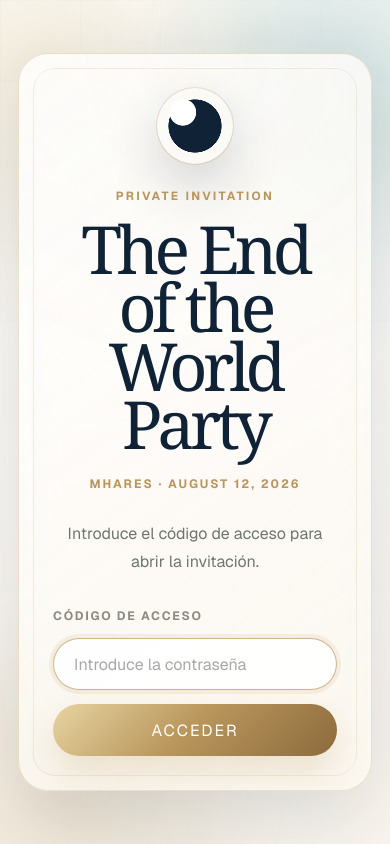
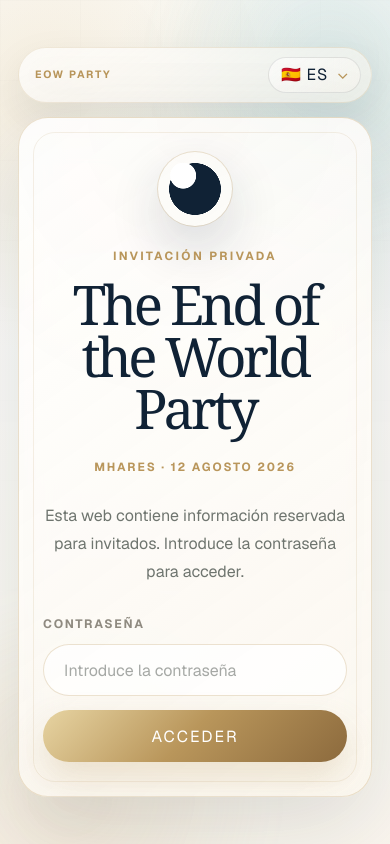
Before and after one commit to jose149/eclipse, a Next.js app: page / in a window 390 px wide. Built offline with nearby package versions, Linux system fonts and the light colour scheme.

Commit message:
added language passwordgate

```diff
--- a/src/app/components/passwordGate/PasswordGate.css
+++ b/src/app/components/passwordGate/PasswordGate.css
@@ -2,16 +2,16 @@
   position: fixed;
   inset: 0;
   z-index: 3000;
-  display: grid;
-  place-items: center;
   min-height: 100dvh;
   padding: 24px;
   overflow-x: hidden;
   overflow-y: auto;
+  display: grid;
+  place-items: center;
   background:
     radial-gradient(circle at 12% 10%, rgba(217, 192, 138, 0.28), transparent 32%),
     radial-gradient(circle at 88% 14%, rgba(125, 170, 163, 0.22), transparent 30%),
-    linear-gradient(180deg, rgba(255, 255, 255, 0.94), rgba(251, 247, 239, 0.92));
+    linear-gradient(180deg, rgba(255, 255, 255, 0.96), rgba(251, 247, 239, 0.94));
   backdrop-filter: blur(22px);
 }
 
@@ -20,10 +20,10 @@
   position: absolute;
   inset: 0;
   background-image:
-    linear-gradient(rgba(23, 32, 42, 0.028) 1px, transparent 1px),
-    linear-gradient(90deg, rgba(23, 32, 42, 0.028) 1px, transparent 1px);
+    linear-gradient(rgba(23, 32, 42, 0.026) 1px, transparent 1px),
+    linear-gradient(90deg, rgba(23, 32, 42, 0.026) 1px, transparent 1px);
   background-size: 80px 80px;
-  mask-image: linear-gradient(to bottom, rgba(0, 0, 0, 0.45), transparent 78%);
+  mask-image: linear-gradient(to bottom, rgba(0, 0, 0, 0.38), transparent 78%);
   pointer-events: none;
 }
 
@@ -39,7 +39,7 @@
   height: 420px;
   left: -140px;
   bottom: -160px;
-  background: radial-gradient(circle, rgba(185, 150, 91, 0.18), transparent 68%);
+  background: radial-gradient(circle, rgba(185, 150, 91, 0.16), transparent 68%);
 }
 
 .password-gate__ambient--two {
@@ -47,13 +47,97 @@
   height: 360px;
   right: -120px;
   top: -120px;
-  background: radial-gradient(circle, rgba(125, 170, 163, 0.18), transparent 68%);
+  background: radial-gradient(circle, rgba(125, 170, 163, 0.16), transparent 68%);
+}
+
+.password-gate__shell {
+  position: relative;
+  z-index: 1;
+  width: min(100%, 560px);
+  margin: 32px 0;
+}
+
+.password-gate__topbar {
+  width: 100%;
+  margin: 0 auto 18px;
+  padding: 10px 12px 10px 18px;
+  display: flex;
+  align-items: center;
+  justify-content: space-between;
+  gap: 16px;
+  border: 1px solid rgba(185, 150, 91, 0.18);
+  border-radius: 999px;
+  background:
+    linear-gradient(
+      145deg,
+      rgba(255, 255, 255, 0.72),
+      rgba(251, 247, 239, 0.56)
+    );
+  box-shadow: 0 16px 42px rgba(16, 34, 53, 0.08);
+  backdrop-filter: blur(18px);
+}
+
+.password-gate__brand {
+  margin: 0;
+  color: var(--color-champagne);
+  font-size: 0.72rem;
+  font-weight: 700;
+  letter-spacing: 0.2em;
+  line-height: 1;
+  text-transform: uppercase;
+  white-space: nowrap;
+}
+
+.password-gate__language {
+  position: relative;
+  display: inline-flex;
+  align-items: center;
+}
+
+.password-gate__language select {
+  appearance: none;
+  height: 36px;
+  min-width: 82px;
+  border: 1px solid rgba(23, 32, 42, 0.1);
+  border-radius: 999px;
+  padding: 0 30px 0 12px;
+  outline: none;
+  background:
+    linear-gradient(
+      145deg,
+      rgba(255, 255, 255, 0.66),
+      rgba(251, 247, 239, 0.48)
+    );
+  color: var(--color-deep-blue);
+  cursor: pointer;
+  font: inherit;
+  font-size: 0.76rem;
+  font-weight: 700;
+  letter-spacing: 0.05em;
+  line-height: 1;
+}
+
+.password-gate__language::after {
+  content: "⌄";
+  position: absolute;
+  right: 12px;
+  top: 50%;
+  transform: translateY(-54%);
+  color: var(--color-champagne);
+  font-size: 1rem;
+  line-height: 1;
+  pointer-events: none;
+}
+
+.password-gate__language select:hover,
+.password-gate__language select:focus {
+  border-color: rgba(185, 150, 91, 0.42);
+  box-shadow: 0 0 0 4px rgba(185, 150, 91, 0.07);
 }
 
 .password-gate__card {
   position: relative;
-  width: min(100%, 520px);
-  margin: auto;
+  width: 100%;
   overflow: hidden;
   border: var(--border-champagne);
   border-radius: 38px;
@@ -61,15 +145,15 @@
   background:
     linear-gradient(
       145deg,
-      rgba(255, 255, 255, 0.88),
-      rgba(251, 247, 239, 0.78)
+      rgba(255, 255, 255, 0.9),
+      rgba(251, 247, 239, 0.8)
     ),
     radial-gradient(
       circle at 50% 0%,
-      rgba(185, 150, 91, 0.16),
+      rgba(185, 150, 91, 0.14),
       transparent 44%
     );
-  box-shadow: 0 28px 90px rgba(16, 34, 53, 0.16);
+  box-shadow: 0 28px 90px rgba(16, 34, 53, 0.14);
   text-align: center;
   backdrop-filter: blur(18px);
 }
@@ -78,7 +162,7 @@
   content: "";
   position: absolute;
   inset: 18px;
-  border: 1px solid rgba(185, 150, 91, 0.16);
+  border: 1px solid rgba(185, 150, 91, 0.14);
   border-radius: 28px;
   pointer-events: none;
 }
@@ -86,16 +170,16 @@
 .password-gate__eclipse {
   position: relative;
   z-index: 1;
-  width: 92px;
-  height: 92px;
+  width: 88px;
+  height: 88px;
   margin: 0 auto 30px;
   border-radius: 50%;
   background:
     radial-gradient(circle at 34% 32%, #ffffff 0 18%, transparent 19%),
     radial-gradient(circle, #102235 0 49%, transparent 50%);
   box-shadow:
-    0 0 0 1px rgba(185, 150, 91, 0.28),
-    0 22px 52px rgba(16, 34, 53, 0.18);
+    0 0 0 1px rgba(185, 150, 91, 0.26),
+    0 22px 52px rgba(16, 34, 53, 0.16);
 }
 
 .password-gate__eyebrow {
@@ -106,19 +190,21 @@
   font-size: 0.74rem;
   font-weight: 700;
   letter-spacing: 0.2em;
+  line-height: 1;
   text-transform: uppercase;
 }
 
 .password-gate__title {
   position: relative;
   z-index: 1;
-  margin: 0;
+  max-width: 440px;
+  margin: 0 auto;
   color: var(--color-deep-blue);
   font-family: Georgia, "Times New Roman", serif;
-  font-size: clamp(3rem, 8vw, 5.2rem);
+  font-size: clamp(2.75rem, 7vw, 4.8rem);
   font-weight: 400;
-  line-height: 0.88;
-  letter-spacing: -0.07em;
+  line-height: 0.96;
+  letter-spacing: -0.065em;
 }
 
 .password-gate__subtitle {
@@ -126,16 +212,17 @@
   z-index: 1;
   margin: 24px 0 0;
   color: var(--color-champagne);
-  font-size: 0.86rem;
+  font-size: 0.84rem;
   font-weight: 700;
   letter-spacing: 0.16em;
+  line-height: 1.3;
   text-transform: uppercase;
 }
 
 .password-gate__text {
   position: relative;
   z-index: 1;
-  max-width: 360px;
+  max-width: 370px;
   margin: 28px auto 0;
   color: var(--color-muted);
   font-size: 1rem;
@@ -156,6 +243,7 @@
   font-size: 0.76rem;
   font-weight: 700;
   letter-spacing: 0.14em;
+  line-height: 1;
   text-transform: uppercase;
 }
 
@@ -166,7 +254,7 @@
   border-radius: 999px;
   padding: 0 20px;
   outline: none;
-  background: rgba(255, 255, 255, 0.72);
+  background: rgba(255, 255, 255, 0.74);
   color: var(--color-deep-blue);
   font-size: 1rem;
   box-shadow: inset 0 0 0 1px transparent;
@@ -182,7 +270,7 @@
 
 .password-gate__input:focus {
   border-color: rgba(185, 150, 91, 0.7);
-  background: rgba(255, 255, 255, 0.9);
+  background: rgba(255, 255, 255, 0.92);
   box-shadow: 0 0 0 4px rgba(185, 150, 91, 0.12);
 }
 
@@ -225,13 +313,37 @@
   transform: translateY(0);
 }
 
+.password-gate__sr-only {
+  position: absolute;
+  width: 1px;
+  height: 1px;
+  overflow: hidden;
+  clip-path: inset(50%);
+  white-space: nowrap;
+}
+
 @media (max-width: 600px) {
   .password-gate {
     padding: 18px;
   }
 
+  .password-gate__shell {
+    margin: 24px 0;
+  }
+
+  .password-gate__topbar {
+    margin-bottom: 14px;
+    padding: 9px 10px 9px 16px;
+  }
+
+  .password-gate__brand {
+    font-size: 0.66rem;
+    letter-spacing: 0.16em;
+  }
+
   .password-gate__card {
     border-radius: 30px;
+    padding: 34px 24px;
   }
 
   .password-gate__card::before {
@@ -240,16 +352,51 @@
   }
 
   .password-gate__eclipse {
-    width: 76px;
-    height: 76px;
+    width: 74px;
+    height: 74px;
     margin-bottom: 24px;
   }
 
   .password-gate__title {
-    font-size: clamp(3rem, 17vw, 4.3rem);
+    font-size: clamp(2.65rem, 14vw, 4rem);
   }
 
   .password-gate__subtitle {
-    font-size: 0.76rem;
+    font-size: 0.74rem;
   }
 }
+
+@media (max-height: 720px) {
+  .password-gate {
+    place-items: start center;
+  }
+
+  .password-gate__shell {
+    margin: 24px 0;
+  }
+}
+
+@media (max-height: 620px) {
+  .password-gate__eclipse {
+    width: 64px;
+    height: 64px;
+    margin-bottom: 18px;
+  }
+
+  .password-gate__title {
+    font-size: clamp(2.4rem, 7vw, 3.7rem);
+    line-height: 1;
+  }
+
+  .password-gate__subtitle {
+    margin-top: 18px;
+  }
+
+  .password-gate__text {
+    margin-top: 18px;
+  }
+
+  .password-gate__form {
+    margin-top: 22px;
+  }
+}
--- a/src/app/components/passwordGate/PasswordGate.tsx
+++ b/src/app/components/passwordGate/PasswordGate.tsx
@@ -1,109 +1,155 @@
 "use client";
 
-import { useEffect, useState, type FormEvent, type ReactNode } from "react";
+import {
+  useEffect,
+  useState,
+  type ChangeEvent,
+  type FormEvent,
+  type ReactNode,
+} from "react";
+import { useTranslation } from "react-i18next";
+import { useAppContext } from "../../providers/AppContext";
 import "./PasswordGate.css";
 
-const ACCESS_PASSWORD = "Eclipse2026";
+type Language = "es" | "en";
+
+const PASSWORD = "Eclipse2026";
 const STORAGE_KEY = "eow-party-access-granted";
 
-type PasswordGateProps = {
-  children: ReactNode;
+const copy = {
+  es: {
+    brand: "EoW Party",
+    eyebrow: "Invitación privada",
+    title: "The End of the World Party",
+    subtitle: "Mhares · 12 agosto 2026",
+    text: "Esta web contiene información reservada para invitados. Introduce la contraseña para acceder.",
+    label: "Contraseña",
+    placeholder: "Introduce la contraseña",
+    button: "Acceder",
+    error: "La contraseña no es correcta. Inténtalo de nuevo.",
+    languageLabel: "Idioma",
+  },
+  en: {
+    brand: "EoW Party",
+    eyebrow: "Private invitation",
+    title: "The End of the World Party",
+    subtitle: "Mhares · August 12, 2026",
+    text: "This website contains information reserved for guests. Enter the password to access.",
+    label: "Password",
+    placeholder: "Enter password",
+    button: "Enter",
+    error: "The password is not correct. Please try again.",
+    languageLabel: "Language",
+  },
 };
 
-export default function PasswordGate({ children }: PasswordGateProps) {
+export default function PasswordGate({ children }: { children: ReactNode }) {
+  const { language, setLanguage } = useAppContext();
+  const { i18n } = useTranslation();
+
   const [password, setPassword] = useState("");
-  const [isUnlocked, setIsUnlocked] = useState(false);
-  const [hasCheckedStorage, setHasCheckedStorage] = useState(false);
+  const [hasAccess, setHasAccess] = useState(false);
   const [error, setError] = useState("");
 
+  const currentCopy = copy[language];
+
   useEffect(() => {
-    const accessGranted = window.sessionStorage.getItem(STORAGE_KEY) === "true";
+    if (typeof window === "undefined") return;
 
-    setIsUnlocked(accessGranted);
-    setHasCheckedStorage(true);
+    const storedAccess = window.sessionStorage.getItem(STORAGE_KEY);
+
+    if (storedAccess === "true") {
+      setHasAccess(true);
+    }
   }, []);
 
-  useEffect(() => {
-    if (!hasCheckedStorage || isUnlocked) return;
+  const handleLanguageChange = (event: ChangeEvent<HTMLSelectElement>) => {
+    const newLanguage = event.target.value as Language;
 
-    const previousOverflow = document.body.style.overflow;
-    document.body.style.overflow = "hidden";
+    setLanguage(newLanguage);
+    void i18n.changeLanguage(newLanguage);
 
-    return () => {
-      document.body.style.overflow = previousOverflow;
+    if (typeof window !== "undefined") {
+      window.localStorage.setItem("language", newLanguage);
+      document.documentElement.lang = newLanguage;
+    }
   };
-  }, [hasCheckedStorage, isUnlocked]);
 
   const handleSubmit = (event: FormEvent<HTMLFormElement>) => {
     event.preventDefault();
 
-    if (password.trim() === ACCESS_PASSWORD) {
+    if (password.trim() === PASSWORD) {
       window.sessionStorage.setItem(STORAGE_KEY, "true");
-      setIsUnlocked(true);
+      setHasAccess(true);
       setError("");
       return;
     }
 
-    setError("Código incorrecto. Revisa mayúsculas y minúsculas.");
-    setPassword("");
+    setError(currentCopy.error);
   };
 
-  if (!hasCheckedStorage) {
-    return null;
-  }
-
-  if (isUnlocked) {
+  if (hasAccess) {
     return <>{children}</>;
   }
 
   return (
-    <div className="password-gate" role="dialog" aria-modal="true">
+    <section className="password-gate" aria-label={currentCopy.eyebrow}>
       <div className="password-gate__ambient password-gate__ambient--one" />
       <div className="password-gate__ambient password-gate__ambient--two" />
 
-      <main className="password-gate__card">
+      <div className="password-gate__shell">
+        <header className="password-gate__topbar">
+          <p className="password-gate__brand">{currentCopy.brand}</p>
+
+          <label className="password-gate__language">
+            <span className="password-gate__sr-only">
+              {currentCopy.languageLabel}
+            </span>
+
+            <select value={language} onChange={handleLanguageChange}>
+              <option value="es">🇪🇸 ES</option>
+              <option value="en">🇬🇧 EN</option>
+            </select>
+          </label>
+        </header>
+
+        <article className="password-gate__card">
           <div className="password-gate__eclipse" />
 
-        <p className="password-gate__eyebrow">Private invitation</p>
+          <p className="password-gate__eyebrow">{currentCopy.eyebrow}</p>
 
-        <h1 className="password-gate__title">
-          The End of the World Party
-        </h1>
+          <h1 className="password-gate__title">{currentCopy.title}</h1>
 
-        <p className="password-gate__subtitle">
-          Mhares · August 12, 2026
-        </p>
+          <p className="password-gate__subtitle">{currentCopy.subtitle}</p>
 
-        <p className="password-gate__text">
-          Introduce el código de acceso para abrir la invitación.
-        </p>
+          <p className="password-gate__text">{currentCopy.text}</p>
 
           <form className="password-gate__form" onSubmit={handleSubmit}>
-          <label className="password-gate__label" htmlFor="access-password">
-            Código de acceso
+            <label className="password-gate__label" htmlFor="event-password">
+              {currentCopy.label}
             </label>
 
             <input
-            id="access-password"
+              id="event-password"
               className="password-gate__input"
               type="password"
               value={password}
+              placeholder={currentCopy.placeholder}
               onChange={(event) => {
                 setPassword(event.target.value);
                 setError("");
               }}
-            placeholder="Introduce la contraseña"
-            autoComplete="off"
-            autoFocus
+              autoComplete="current-password"
             />
 
             {error && <p className="password-gate__error">{error}</p>}
 
             <button className="password-gate__button" type="submit">
-            Acceder
+              {currentCopy.button}
             </button>
           </form>
-      </main>
+        </article>
       </div>
+    </section>
   );
 }
```
Lines whose indentation alone changed are shown as unchanged.
